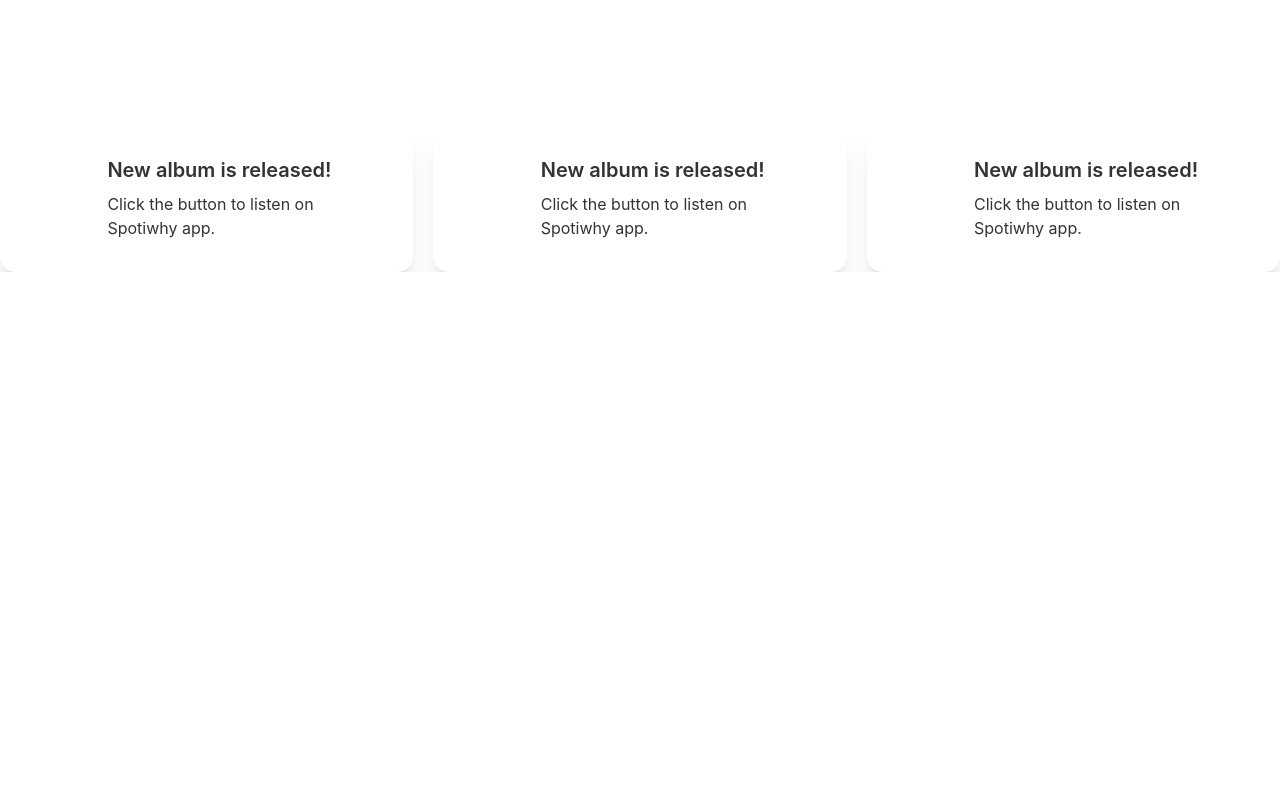
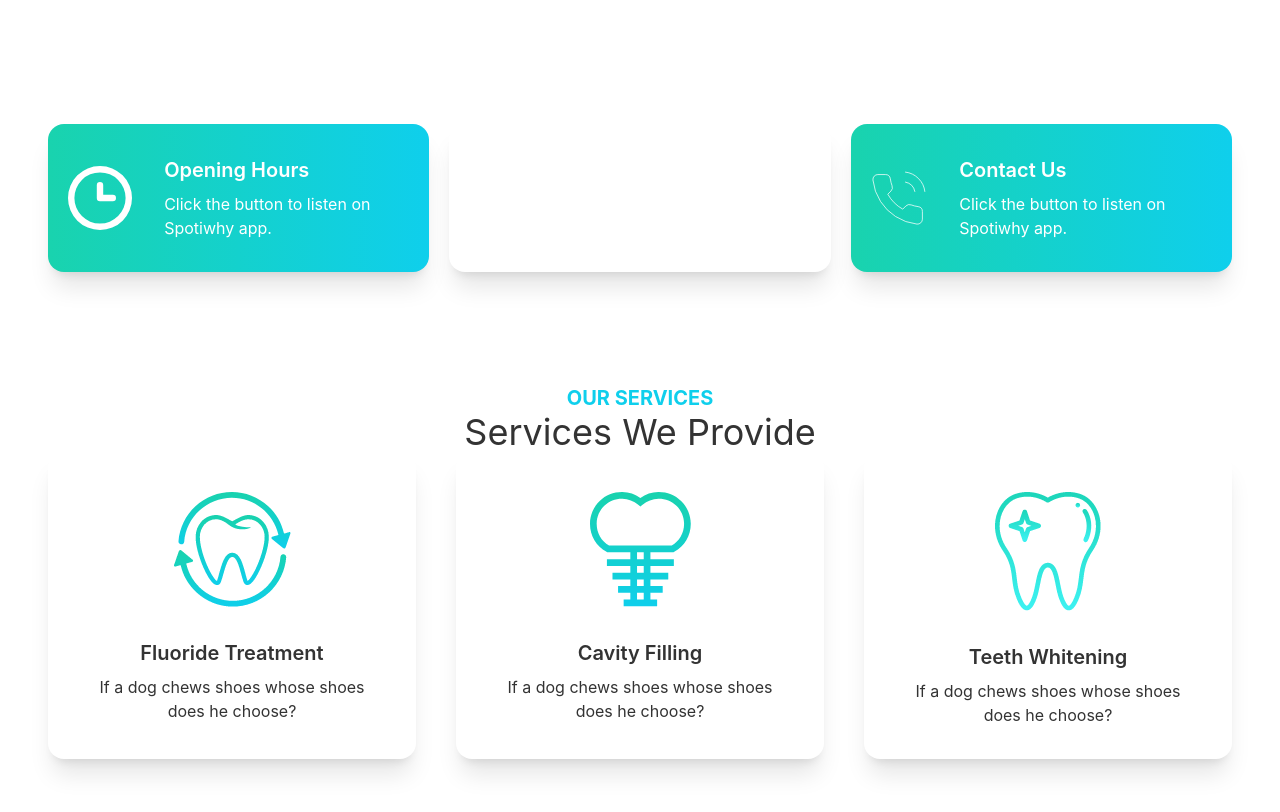
Before and after one commit to Micro-dot/doctoras-portal, a React (Create React App) app: page / in a window 1280 px wide. Shown: the part 740-1552 px from the top of the page. Before the commit the page ends 1012 px from the top, so only its background shows below. Built offline with nearby package versions, Linux system fonts and the light colour scheme.

Commit message:
card added

```diff
--- a/src/Pages/Home/Banner.js
+++ b/src/Pages/Home/Banner.js
@@ -2,7 +2,7 @@
 import chair from '../../assets/images/chair.png';
 const Banner = () => {
     return (
-        <div class="hero min-h-screen px-12">
+        <div class="hero min-h-screen">
             <div class="hero-content flex-col lg:flex-row-reverse">
                 <img src={chair} class="max-w-sm rounded-lg shadow-2x1" />
                 <div>
--- a/src/Pages/Home/Home.js
+++ b/src/Pages/Home/Home.js
@@ -1,11 +1,13 @@
 import React from 'react';
 import Banner from './Banner';
 import Info from './Info';
+import Services from './Services';
 const Home = () => {
     return (
-        <div>
+        <div className='lg:px-12'>
             <Banner></Banner>
             <Info></Info>
+            <Services></Services>
         </div>
     );
 };
--- a/src/Pages/Home/Info.js
+++ b/src/Pages/Home/Info.js
@@ -1,12 +1,14 @@
 import React from 'react';
 import InfoCart from './InfoCart';
 import clock from '../../assets/icons/clock.svg';
+import marker from '../../assets/icons/marker.svg';
+import phone from '../../assets/icons/phone.svg';
 const Info = () => {
     return (
         <div className='grid grid-cols-1 lg:grid-cols-3 gap-5'>
-            <InfoCart img={clock}></InfoCart>
-            <InfoCart img={clock}></InfoCart>
-            <InfoCart img={clock}></InfoCart>
+            <InfoCart cardTitle="Opening Hours" bgClass="bg-gradient-to-r from-secondary to-primary" img={clock}></InfoCart>
+            <InfoCart cardTitle="Our Locations" bgClass="bg-accent" img={marker}></InfoCart>
+            <InfoCart cardTitle="Contact Us" bgClass="bg-gradient-to-r from-secondary to-primary" img={phone}></InfoCart>
         </div>
     );
 };
--- a/src/Pages/Home/InfoCart.js
+++ b/src/Pages/Home/InfoCart.js
@@ -1,11 +1,13 @@
 import React from 'react';
 
-const InfoCart = ({img}) => {
+const InfoCart = ({ img, cardTitle, bgClass }) => {
     return (
-        <div class="card lg:card-side bg-base-100 shadow-xl bg-accent">
-            <figure><img src={img} alt="Album"/></figure>
-            <div class="card-body">
-                <h2 class="card-title">New album is released!</h2>
+        <div class={`card lg:card-side bg-base-100 shadow-xl ${bgClass}`}>
+            <figure className='pl-5'>
+                <img src={img} alt="Album" />
+            </figure>
+            <div class="card-body text-white">
+                <h2 class="card-title">{cardTitle}</h2>
                 <p>Click the button to listen on Spotiwhy app.</p>
             </div>
         </div>
--- /dev/null
+++ b/src/Pages/Home/Services.js
@@ -0,0 +1,45 @@
+import React from 'react';
+import fluoride from '../../assets/images/fluoride.png';
+import whitening from '../../assets/images/whitening.png';
+import cavity from '../../assets/images/cavity.png';
+import Service from './service';
+const Services = () => {
+    const services = [
+        {
+            _id: 1,
+            name: 'Fluoride Treatment',
+            description: " ",
+            img: fluoride
+        },
+        {
+            _id: 2,
+            name: 'Cavity Filling',
+            description: " ",
+            img: cavity
+        },
+        {
+            _id: 3,
+            name: 'Teeth Whitening',
+            description: " ",
+            img: whitening
+        },
+    ]
+    return (
+        <div className='my-28'>
+            <div className='text-center'>
+                <h3 className='text-primary text-xl font-bold uppercase'>Our Services</h3>
+                <h2 className='text-4xl'>Services We Provide</h2>
+            </div>
+            <div className='grid lg:grid-cols-3 sm:grid-cols-1 md:grid-cols-3 gap-10'>
+                {
+                    services.map(service =><Service
+                    key={service._id}
+                    service={service}
+                    ></Service>)
+                }
+            </div>
+        </div>
+    );
+};
+
+export default Services;
--- /dev/null
+++ b/src/Pages/Home/service.js
@@ -0,0 +1,17 @@
+import React from 'react';
+
+const service = ({service}) => {
+    return (
+        <div className="card lg:max-w-lg bg-base-100 shadow-xl">
+            <figure className="px-10 pt-10">
+                <img src={service.img} alt="Shoes" className="rounded-xl" />
+            </figure>
+            <div className="card-body items-center text-center">
+                <h2 className="card-title">{service.name}</h2>
+                <p>If a dog chews shoes whose shoes does he choose?</p>
+            </div>
+        </div>
+    );
+};
+
+export default service;
```
